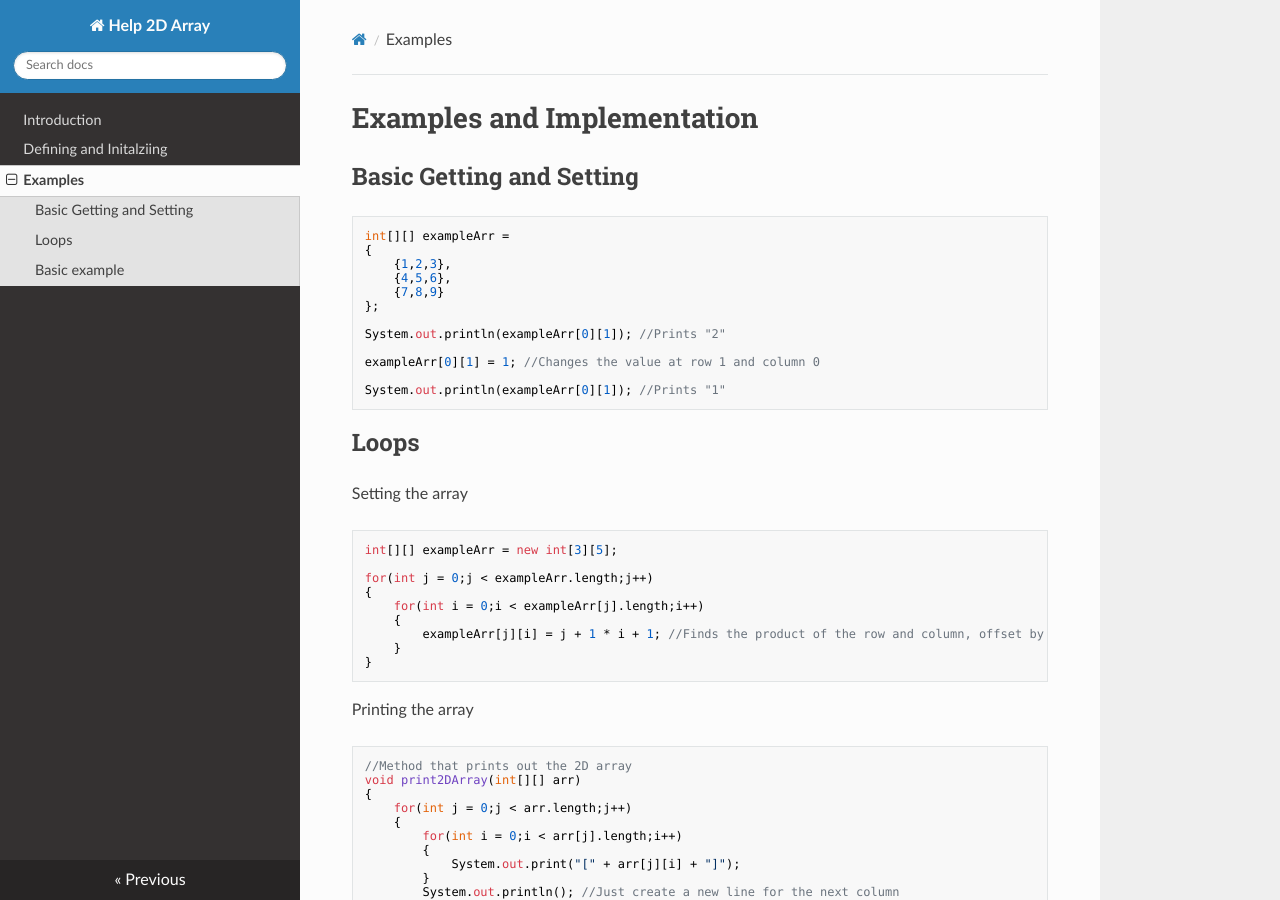
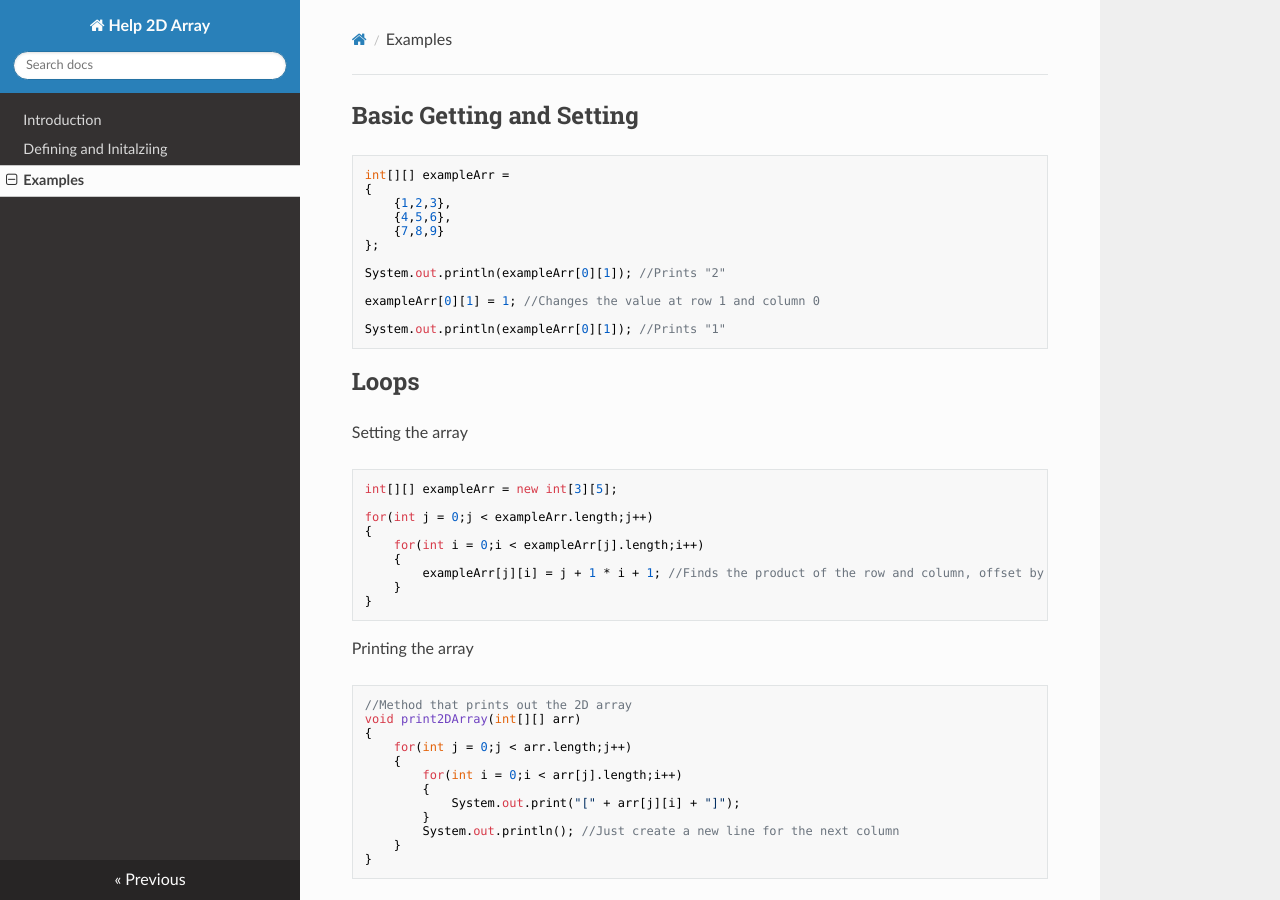
Before and after one commit to StarWarsPanda/Help2dArray, an MkDocs documentation site: the page built from docs/CodeNLoops.md, in a window 1280 px wide and 900 px high. Built offline with MkDocs 1.6.1, drawn with Linux system fonts in a browser that asks for light colours; nearby versions of some CDN libraries.

Commit message:
Update CodeNLoops.md

````diff
--- a/docs/CodeNLoops.md
+++ b/docs/CodeNLoops.md
@@ -1,5 +1,3 @@
-#Examples and Implementation
-
 ##Basic Getting and Setting
 
 ```
````
